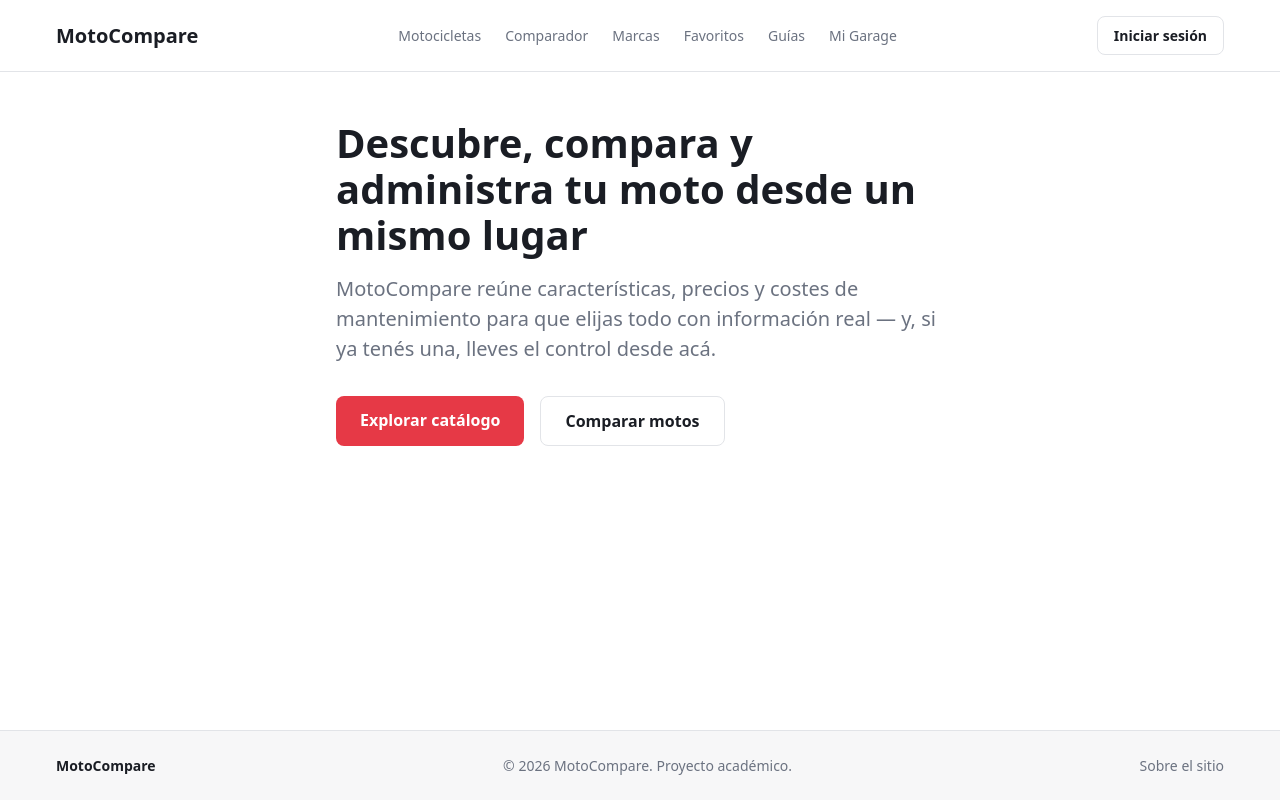
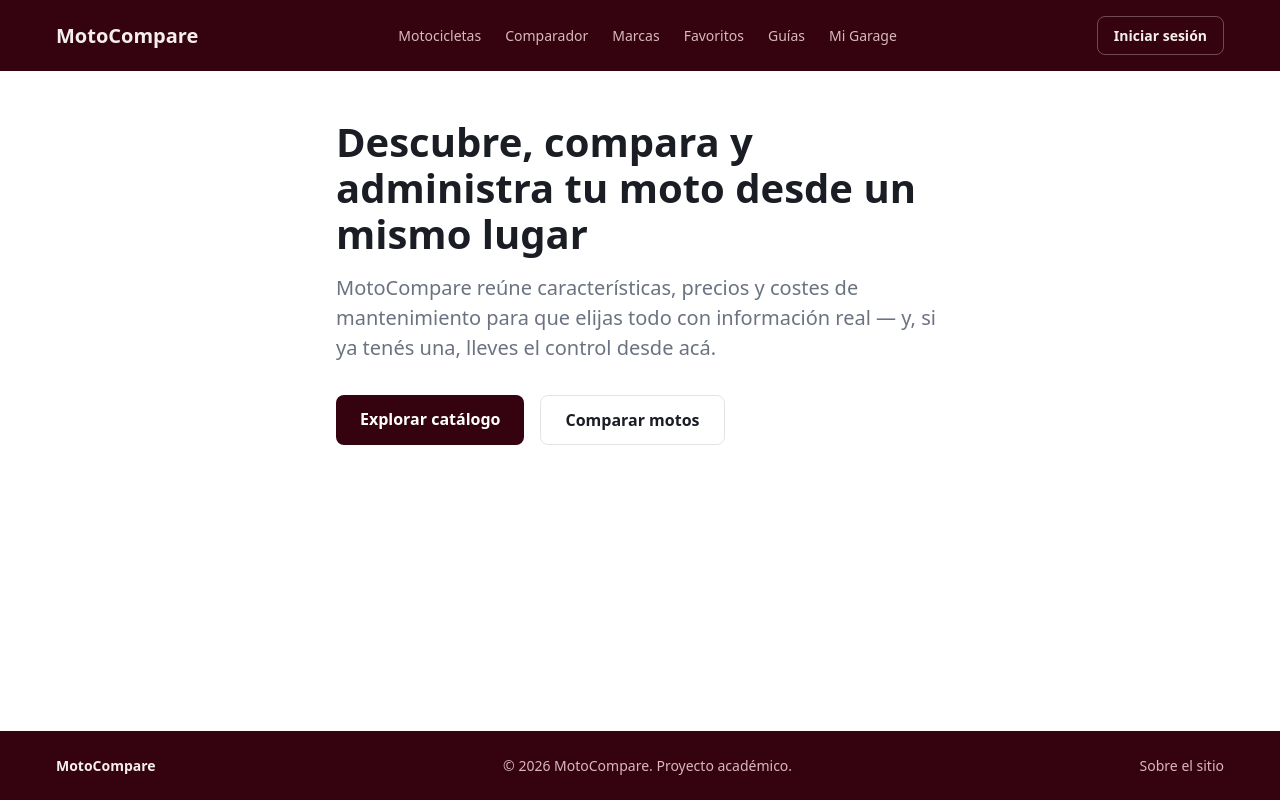
Before and after one commit to ThecanonBlast/MotoCompare, an Angular app: page / in a window 1280 px wide. Built offline with nearby package versions, Linux system fonts and the light colour scheme.

Commit message:
styles - paleta vino tinto (#35030f) con acento blanco

```diff
--- a/src/app/shared/components/footer/footer.scss
+++ b/src/app/shared/components/footer/footer.scss
@@ -1,8 +1,7 @@
 @use 'tokens' as *;
 
 .footer {
-  border-top: 1px solid $color-border;
-  background-color: $color-surface;
+  background-color: $color-primary;
   margin-top: $space-12;
 }
 
@@ -13,15 +12,15 @@
   gap: $space-4;
   padding-block: $space-6;
   flex-wrap: wrap;
-  color: $color-text-muted;
+  color: $color-text-on-dark-muted;
   font-size: $font-size-sm;
 }
 
 .footer__brand {
   font-weight: 700;
-  color: $color-text;
+  color: $color-text-on-dark;
 }
 
 .footer__link:hover {
-  color: $color-primary;
+  color: $color-accent;
 }
--- a/src/app/shared/components/navbar/navbar.scss
+++ b/src/app/shared/components/navbar/navbar.scss
@@ -1,8 +1,7 @@
 @use 'tokens' as *;
 
 .navbar {
-  border-bottom: 1px solid $color-border;
-  background-color: $color-bg;
+  background-color: $color-primary;
 }
 
 .navbar__inner {
@@ -17,7 +16,7 @@
 .navbar__brand {
   font-size: $font-size-lg;
   font-weight: 700;
-  color: $color-text;
+  color: $color-text-on-dark;
 }
 
 .navbar__links {
@@ -27,26 +26,26 @@
 }
 
 .navbar__link {
-  color: $color-text-muted;
+  color: $color-text-on-dark-muted;
   font-size: $font-size-sm;
 
   &:hover,
   &.is-active {
-    color: $color-primary;
+    color: $color-accent;
   }
 }
 
 .navbar__login {
-  color: $color-text;
+  color: $color-text-on-dark;
   font-size: $font-size-sm;
   font-weight: 600;
-  border: 1px solid $color-border;
+  border: 1px solid rgba($color-text-on-dark, 0.3);
   border-radius: $border-radius;
   padding: $space-2 $space-4;
   white-space: nowrap;
 
   &:hover {
-    border-color: $color-primary;
-    color: $color-primary;
+    border-color: $color-accent;
+    color: $color-accent;
   }
 }
--- a/src/styles/_tokens.scss
+++ b/src/styles/_tokens.scss
@@ -14,11 +14,22 @@ $color-border: #e2e4e8;
 $color-text: #1a1d24;
 $color-text-muted: #6b7280;
 
-$color-primary: #e63946; // acento — energía, motociclismo
-$color-primary-hover: #c62d3a;
+// Color principal de marca: vino tinto (#35030f) — decisión explícita del
+// usuario. Se usa en navbar, footer y elementos de mayor jerarquía.
+$color-primary: #35030f;
+$color-primary-hover: #692636; // versión más clara del mismo tono, para hover
+
+// Acento: blanco. Se usa en estados activos/hover sobre fondo oscuro
+// (navbar, footer, toast) — sobre fondo claro no sirve (sería invisible),
+// así que ahí los hover vuelven a usar $color-primary.
+$color-accent: #ffffff;
 
 $color-success: #2e9e6d;
 $color-danger: #d64545;
+
+// Texto sobre fondos oscuros (navbar, footer)
+$color-text-on-dark: #f5eeec;
+$color-text-on-dark-muted: #d9b8bd;
 
 // Tipografía
 $font-family-base: system-ui, -apple-system, 'Segoe UI', Roboto, sans-serif;
```
